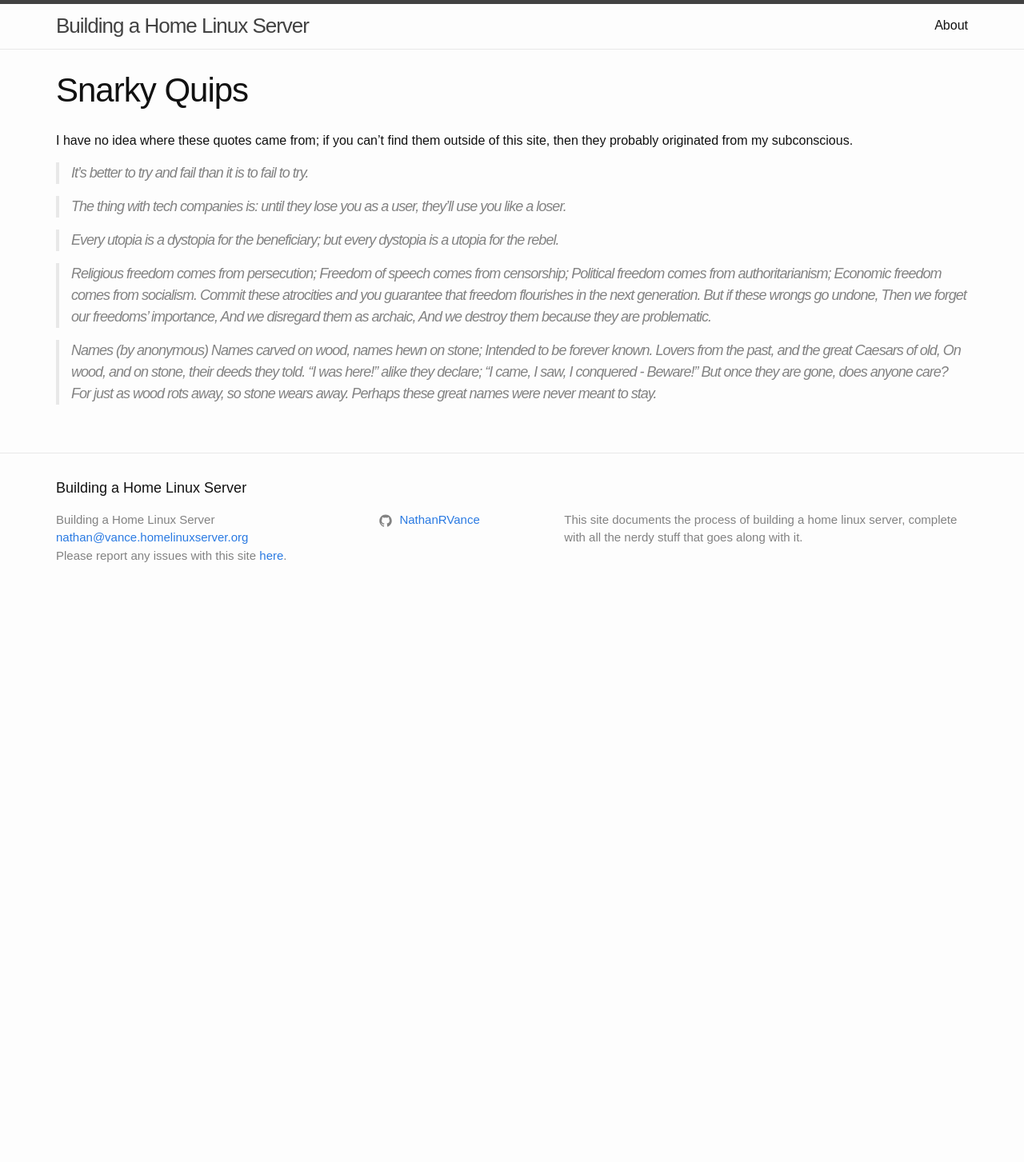
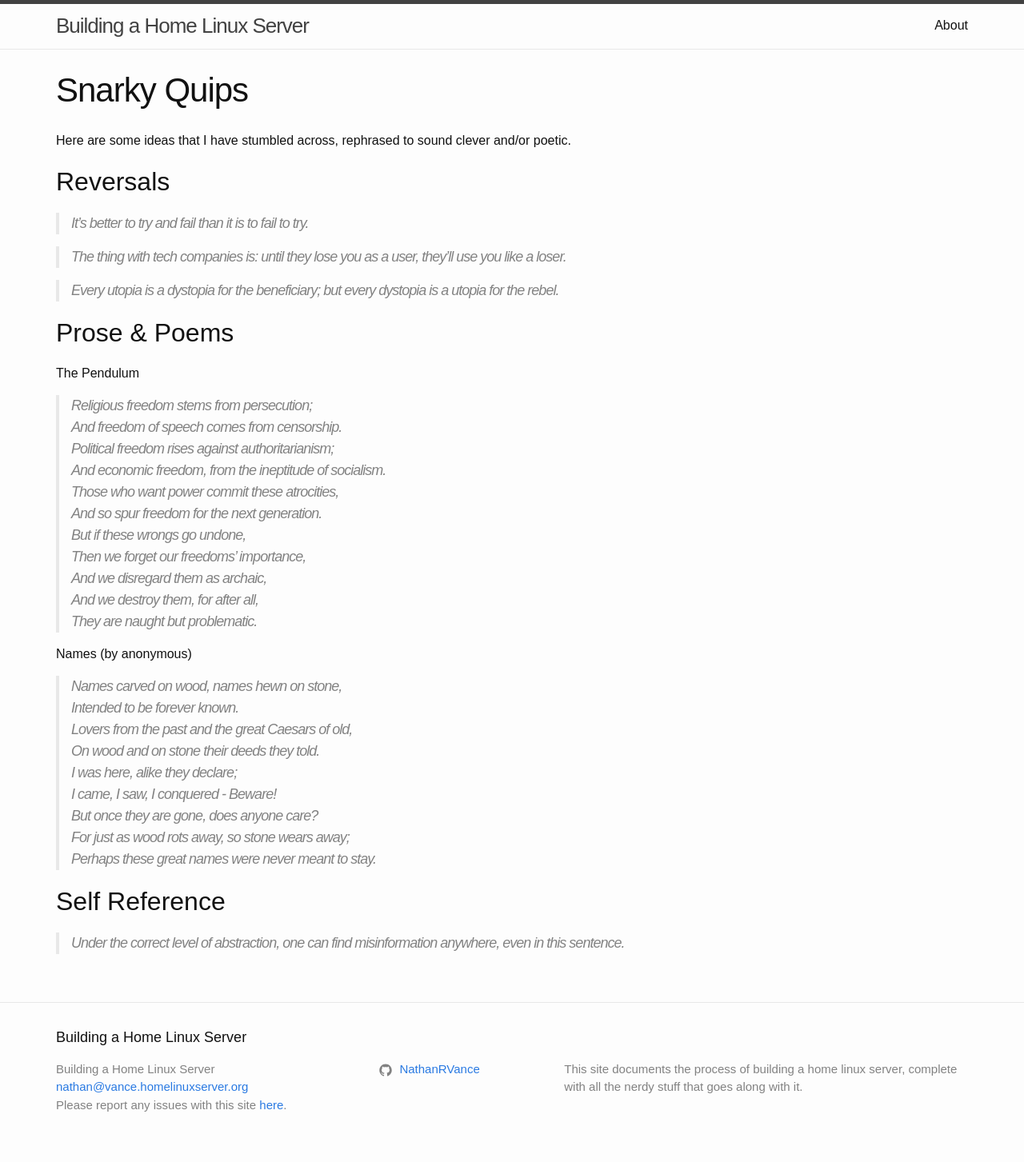
Before and after one commit to NathanRVance/homelinuxserver, a Jekyll site: the page built from _ramblings/snarky-quips.markdown, in a window 1280 px wide. Shown: the whole page at 80% size. Built offline with Jekyll 4.4.1, drawn with Linux system fonts in a browser that asks for light colours; before the commit the page ends 900 px from its top, so only the background shows below that.

Commit message:
Added a quote

```diff
--- a/_ramblings/snarky-quips.markdown
+++ b/_ramblings/snarky-quips.markdown
@@ -4,7 +4,9 @@ desc: "Clever quotables"
 sortable: 4
 ---
 
-I have no idea where these quotes came from; if you can't find them outside of this site, then they probably originated from my subconscious.
+Here are some ideas that I have stumbled across, rephrased to sound clever and/or poetic.
+
+## Reversals
 
 >It's better to try and fail than it is to fail to try.
 
@@ -12,23 +14,32 @@ I have no idea where these quotes came from; if you can't find them outside of t
 
 >Every utopia is a dystopia for the beneficiary; but every dystopia is a utopia for the rebel.
 
->Religious freedom comes from persecution;
->Freedom of speech comes from censorship;
->Political freedom comes from authoritarianism;
->Economic freedom comes from socialism.
->Commit these atrocities and you guarantee that freedom flourishes in the next generation.
+## Prose & Poems
+
+The Pendulum
+>Religious freedom stems from persecution;
+>And freedom of speech comes from censorship.
+>Political freedom rises against authoritarianism;
+>And economic freedom, from the ineptitude of socialism.
+>Those who want power commit these atrocities,
+>And so spur freedom for the next generation.
 >But if these wrongs go undone,
 >Then we forget our freedoms' importance,
 >And we disregard them as archaic,
->And we destroy them because they are problematic.
+>And we destroy them, for after all,
+>They are naught but problematic.
 
->Names (by anonymous)
->Names carved on wood, names hewn on stone;
+Names (by anonymous)
+>Names carved on wood, names hewn on stone,
 >Intended to be forever known.
->Lovers from the past, and the great Caesars of old,
->On wood, and on stone, their deeds they told.
->"I was here!" alike they declare;
->"I came, I saw, I conquered - Beware!"
+>Lovers from the past and the great Caesars of old,
+>On wood and on stone their deeds they told.
+>_I was here_, alike they declare;
+>_I came, I saw, I conquered - Beware!_
 >But once they are gone, does anyone care?
->For just as wood rots away, so stone wears away.
+>For just as wood rots away, so stone wears away;
 >Perhaps these great names were never meant to stay.
+
+## Self Reference
+
+>Under the correct level of abstraction, one can find misinformation anywhere, even in this sentence.
```
